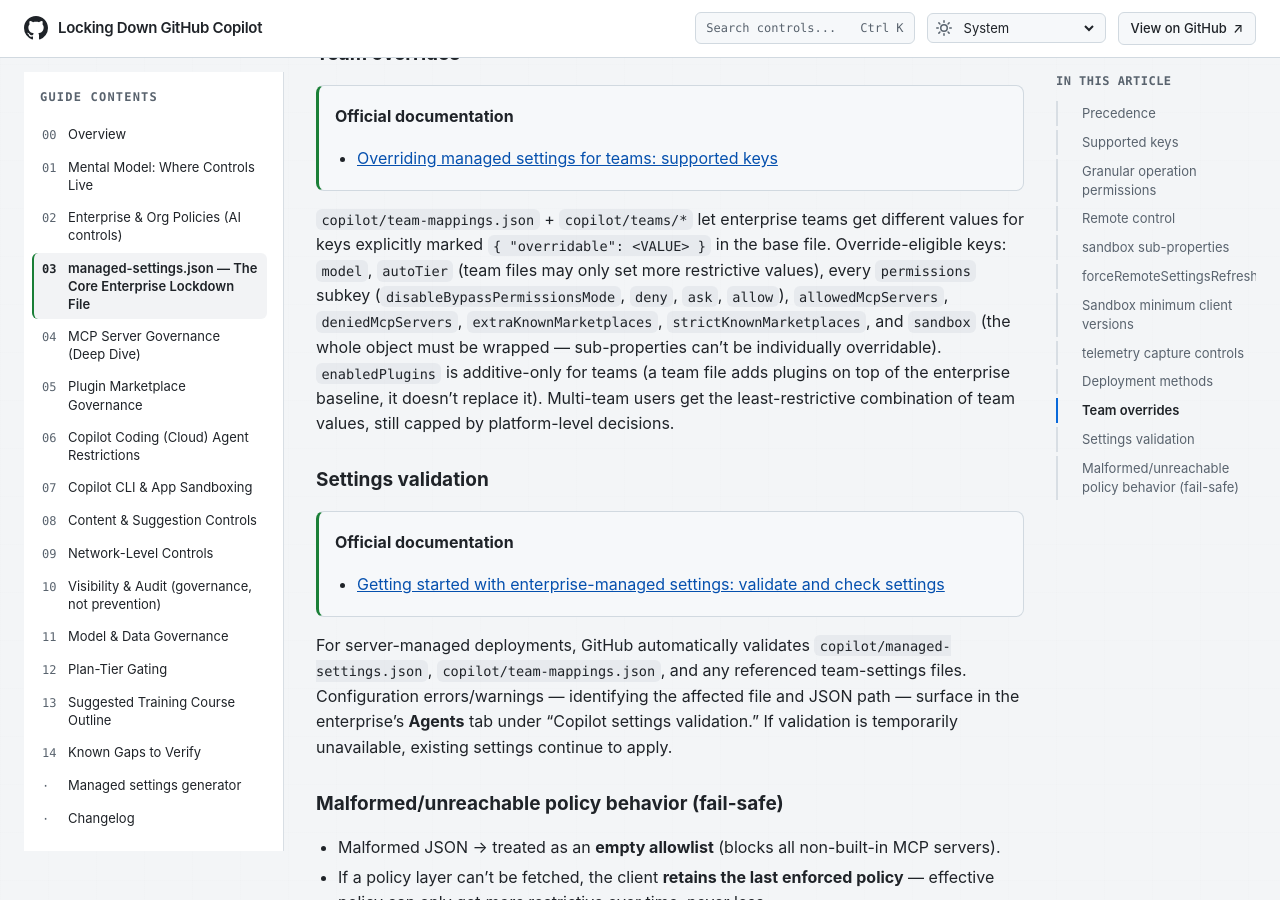
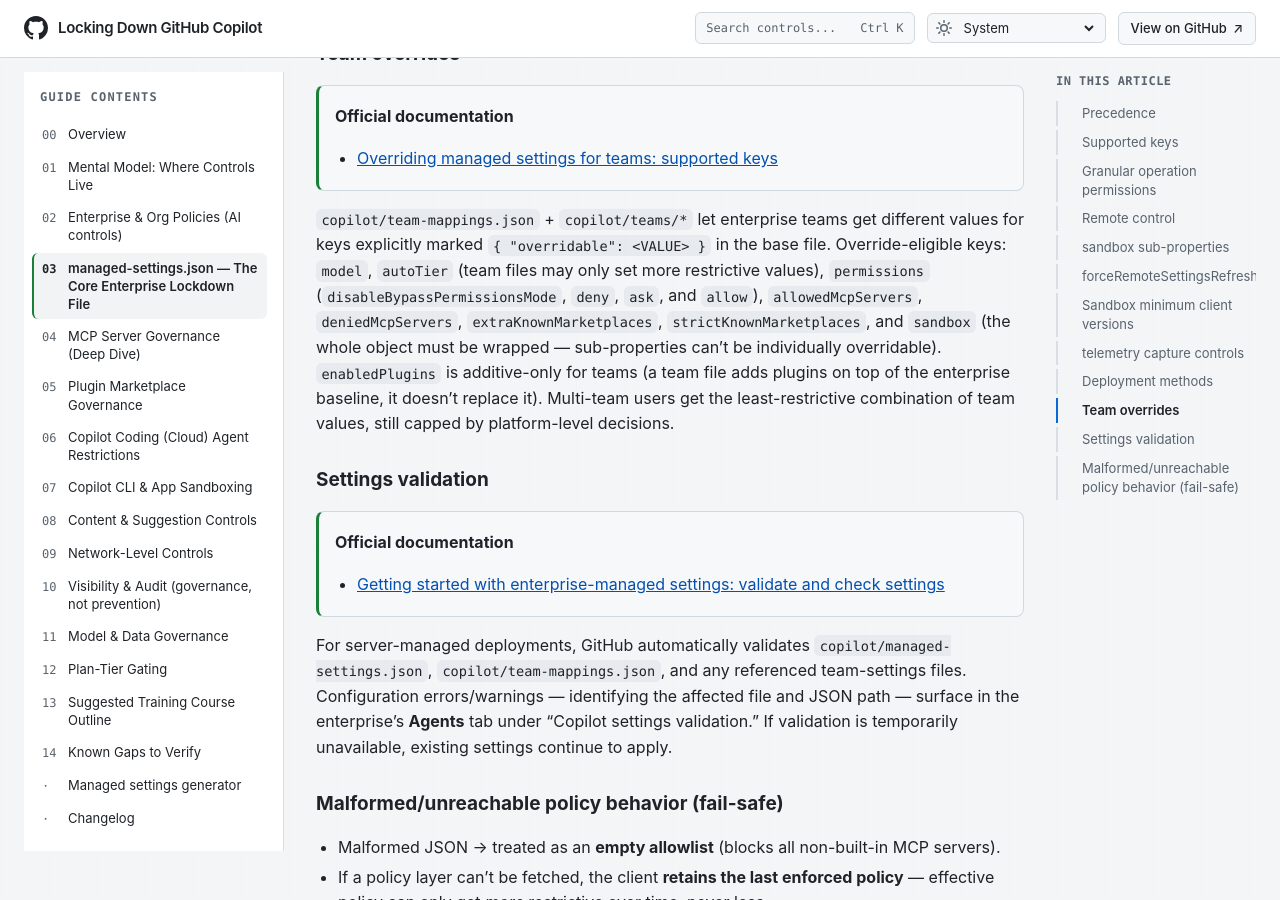
Before and after one commit to beardofedu/copilot-governance-training, a Jekyll site: the page built from docs/sections/managed-settings.md, in a window 1280 px wide and 900 px high, scrolled down 6848 px. Built offline with Jekyll 4.4.1, drawn with Linux system fonts in a browser that asks for light colours.

Commit message:
Clarify supported team permission overrides
Co-authored-by: beardofedu <18329853+beardofedu@users.noreply.github.com>

```diff
--- a/docs/sections/managed-settings.md
+++ b/docs/sections/managed-settings.md
@@ -134,7 +134,7 @@ Adding `sandbox` to managed settings activates a minimum client-version gate: cl
 > **Official documentation**
 > - [Overriding managed settings for teams: supported keys](https://docs.github.com/en/copilot/how-tos/administer-copilot/manage-for-enterprise/use-managed-settings/override-settings-for-teams#supported-keys)
 
-`copilot/team-mappings.json` + `copilot/teams/*` let enterprise teams get different values for keys explicitly marked `{ "overridable": <VALUE> }` in the base file. Override-eligible keys: `model`, `autoTier` (team files may only set more restrictive values), every `permissions` subkey (`disableBypassPermissionsMode`, `deny`, `ask`, `allow`), `allowedMcpServers`, `deniedMcpServers`, `extraKnownMarketplaces`, `strictKnownMarketplaces`, and `sandbox` (the whole object must be wrapped — sub-properties can't be individually overridable). `enabledPlugins` is additive-only for teams (a team file adds plugins on top of the enterprise baseline, it doesn't replace it). Multi-team users get the least-restrictive combination of team values, still capped by platform-level decisions.
+`copilot/team-mappings.json` + `copilot/teams/*` let enterprise teams get different values for keys explicitly marked `{ "overridable": <VALUE> }` in the base file. Override-eligible keys: `model`, `autoTier` (team files may only set more restrictive values), `permissions` (`disableBypassPermissionsMode`, `deny`, `ask`, and `allow`), `allowedMcpServers`, `deniedMcpServers`, `extraKnownMarketplaces`, `strictKnownMarketplaces`, and `sandbox` (the whole object must be wrapped — sub-properties can't be individually overridable). `enabledPlugins` is additive-only for teams (a team file adds plugins on top of the enterprise baseline, it doesn't replace it). Multi-team users get the least-restrictive combination of team values, still capped by platform-level decisions.
 
 ### Settings validation
 > **Official documentation**
```
